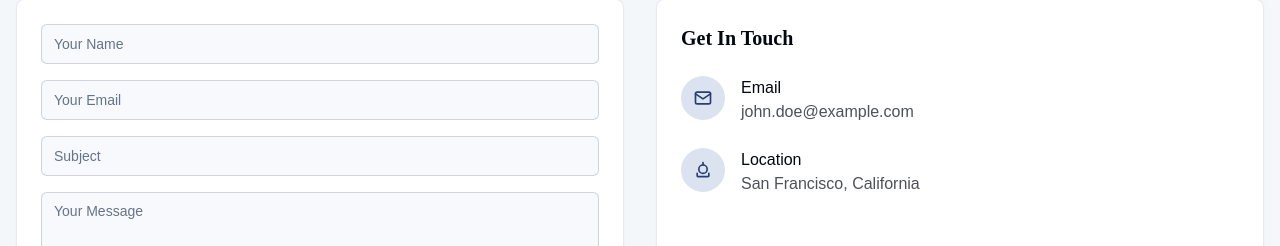
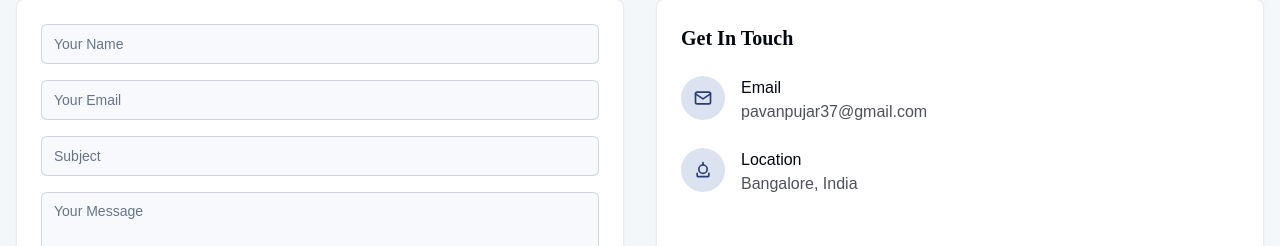
Before and after one commit to pavan3720/web-resume-shine, a React (Vite) app: page / in a window 1280 px wide. Shown: the part 5021-5267 px from the top of the page. Built offline with nearby package versions, Linux system fonts and the light colour scheme.

Commit message:
Update ContactSection.tsx

```diff
--- a/src/components/ContactSection.tsx
+++ b/src/components/ContactSection.tsx
@@ -100,7 +100,7 @@ const ContactSection = () => {
                     </div>
                     <div>
                       <h4 className="font-medium">Email</h4>
-                      <a href="mailto:john.doe@example.com" className="text-foreground/70 hover:text-primary transition-colors">john.doe@example.com</a>
+                      <a href="mailto:pavanpujar37@gmail.com" className="text-foreground/70 hover:text-primary transition-colors">pavanpujar37@gmail.com</a>
                     </div>
                   </div>
 
@@ -110,7 +110,7 @@ const ContactSection = () => {
                     </div>
                     <div>
                       <h4 className="font-medium">Location</h4>
-                      <p className="text-foreground/70">San Francisco, California</p>
+                      <p className="text-foreground/70">Bangalore, India</p>
                     </div>
                   </div>
                 </div>
```
